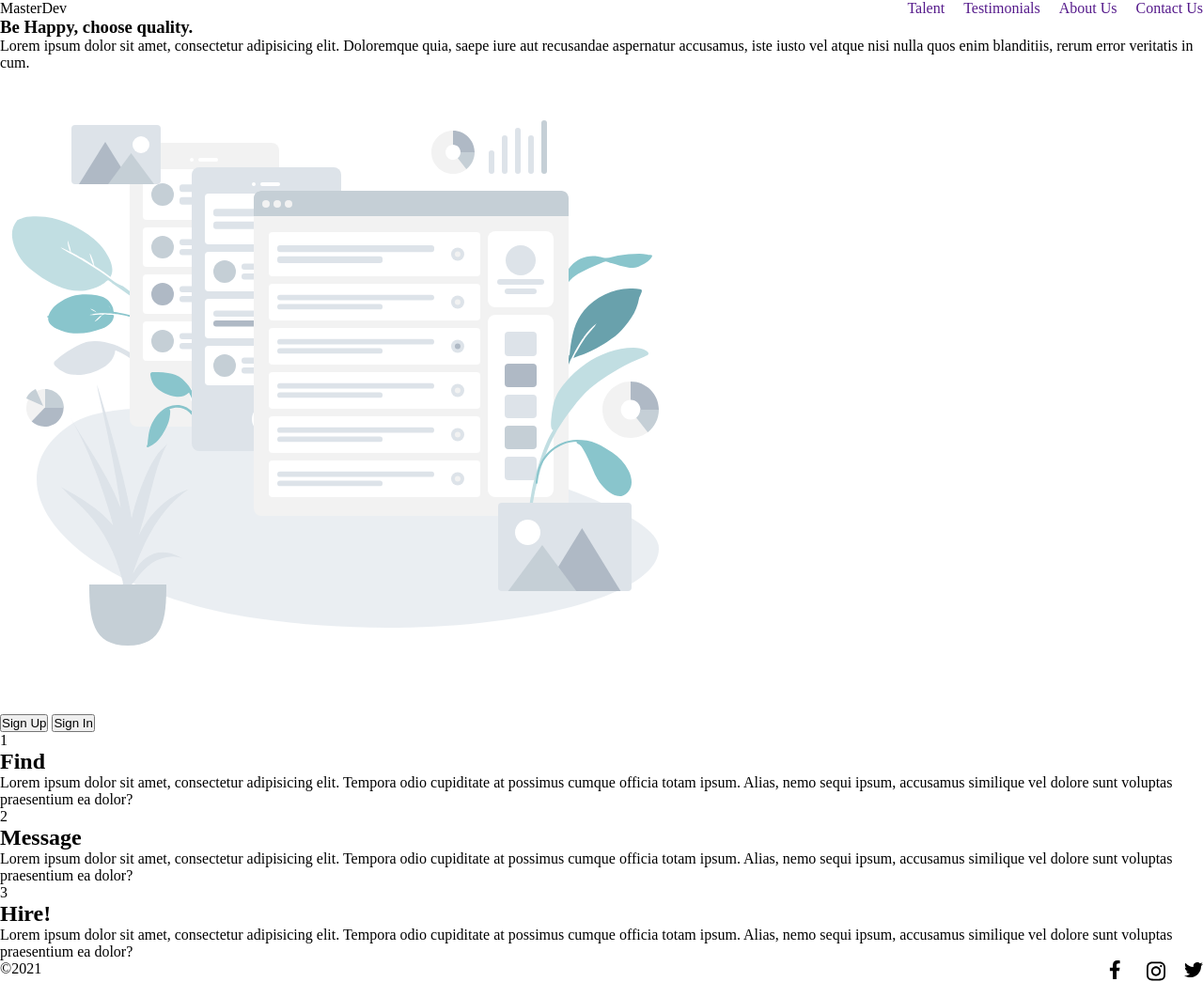
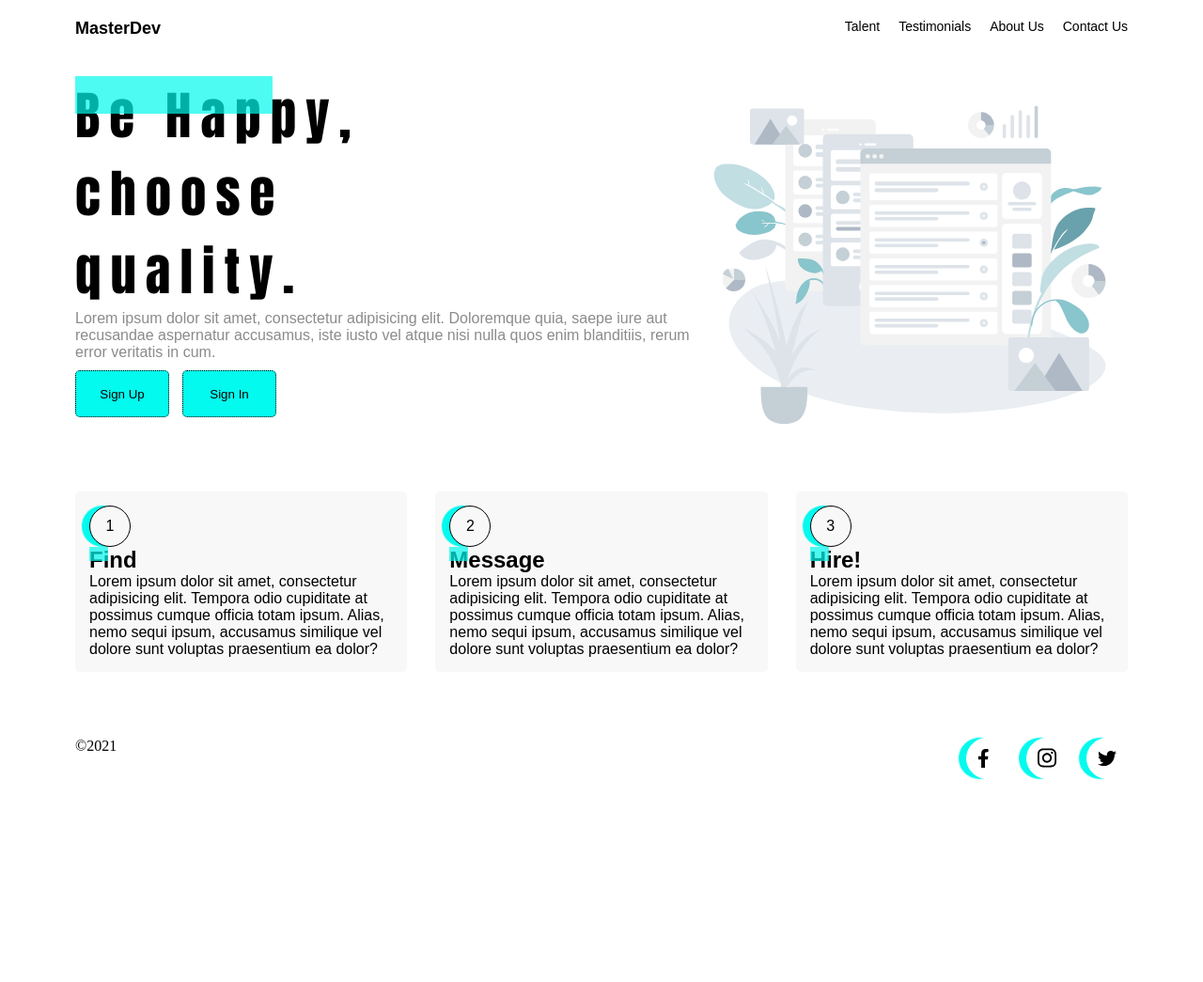
Before and after one commit to sgcm14/0523-C02-master-dev-maquetado, a plain HTML site: page index.html in a window 1280 px wide. Shown: the whole page at 94% size. After the commit the page ends 849 px from the top, so only its background shows below. Drawn offline with Linux system fonts and the light colour scheme.

Commit message:
terminando de implementar estilos con sass

```diff
--- a/css/sass/_colors.scss
+++ b/css/sass/_colors.scss
@@ -1,4 +1,6 @@
 $bg-primary: #03faee;
 $bg-secondary: #f8f8f8;
 $color-primary: #8b8b8b;
+$color-black: black;
+$color-white: white;
 $shadow: #92f7f2;
--- a/css/sass/_mixins.scss
+++ b/css/sass/_mixins.scss
@@ -1,13 +1,37 @@
-// @import "font";
+@mixin space {
+  padding: 20px 80px;
+}
 
-// @mixin posicinarElement {
-//   display: flex;
-//   justify-content: space-between;
-//   align-items: center;
-// }
+@mixin shadowText ($valW, $valH ) {
+  background-color: $bg-primary;
+  content: "";
+  width: $valW;
+  position: absolute;
+  opacity: 0.7;
+  height: $valH;
+}
 
-// @mixin awesome($color, $size) {
-//   font-family: $font-awesome;
-//   font-weight: $size;
-//   color: $color;
-// }
+@mixin buttonColor {
+  width: 100px;
+  height: 50px;
+  background-color: $bg-primary;
+  border-style: dotted;
+  border-width: 1px;
+  border-radius: 5px;
+}
+
+@mixin circle ($color-shadow, $color-circle) {
+  max-height: 44px;
+  max-width: 44px;
+  min-height: 44px;
+  min-width: 44px;
+  font-size: 16px;
+  display: flex;
+  border-radius: 50%;
+  align-items: center;
+  justify-content: center;
+  background: $color-shadow;
+  border: $color-circle 1px solid;
+  color: $color-black;
+  box-shadow: -8px 0px 1px $bg-primary;
+}
--- a/css/style.scss
+++ b/css/style.scss
@@ -3,29 +3,108 @@
 @import './sass/font.scss';
 @import './sass/colors.scss';
 
-header nav {
+header {
+  @include space;
+  font-family: $font-primary;
+
+  nav {
     display: flex;
-  justify-content: space-between
+    justify-content: space-between;
+
+    span {
+      font-weight: bolder;
+      font-size: 18px;
     }
 
-header ul {
+    ul {
       gap: 20px;
     }
 
-footer img {
+    a {
+      color: $color-black;
+      font-size: 14px;
+    }
+  }
+}
+
+main {
+  @include space;
+
+  .principal {
+    display: flex;
+
+    h1 {
+      font-family: $font-secondary;
+      font-size: 55px;
+      letter-spacing: 10px;
+      width: 400px;
+    }
+
+    h1::before {
+      @include shadowText (210px, 40px);
+    }
+
+    p {
+      color: $color-primary;
+      font-family: $font-primary;
+    }
+
+    img {
+      width: 40%
+    }
+
+    button {
+      @include buttonColor;
+      margin: 10px 10px 0 0;
+    }
+  }
+
+  .secondary {
+    font-family: $font-primary;
+    display: flex;
+    gap: 30px;
+    margin: 30px 0;
+
+    article {
+      background: #f8f8f8;
+      padding: 15px;
+      border-radius: 5px;
+
+      span {
+        @include circle ($bg-secondary, $color-black);
+      }
+
+      h2::before {
+        @include shadowText (20px, 15px);
+      }
+    }
+
+  }
+}
+
+footer {
+  @include space;
+  display: flex;
+  justify-content: space-between;
+
+  ul {
+    justify-content: flex-end;
+    gap: 20px;
+
+    li {
+      @include circle ($color-white, $color-white);
+
+      a {
+        justify-content: flex-end;
+
+        img {
           width: 20px;
         }
-
-footer{
-  display: flex;
-    justify-content: space-between;
+      }
+    }
   }
 
-footer ul {
-  justify-content: flex-end;
-    gap: 20px;
+
+
+
 }
-
-footer a {
-  justify-content: flex-end;
-}
--- a/index.html
+++ b/index.html
@@ -29,19 +29,17 @@
     </nav>
   </header>
   <main>
-    <section>
+    <section class="principal">
       <article>
         <h1>Be Happy, choose quality.</h1>
         <p>Lorem ipsum dolor sit amet, consectetur adipisicing elit. Doloremque quia, saepe iure aut recusandae
           aspernatur accusamus, iste iusto vel atque nisi nulla quos enim blanditiis, rerum error veritatis in cum.</p>
+        <button>Sign Up</button>
+        <button>Sign In</button>
       </article>
       <img src="./img/wireframe.svg" alt="">
     </section>
-    <section>
-      <button>Sign Up</button>
-      <button>Sign In</button>
-    </section>
-    <section>
+    <section class="secondary">
       <article>
         <span>1</span>
         <h2>Find</h2>
```
Also changed, not shown: css/style.css, 1 other file. Lines whose indentation alone changed are shown as unchanged.
